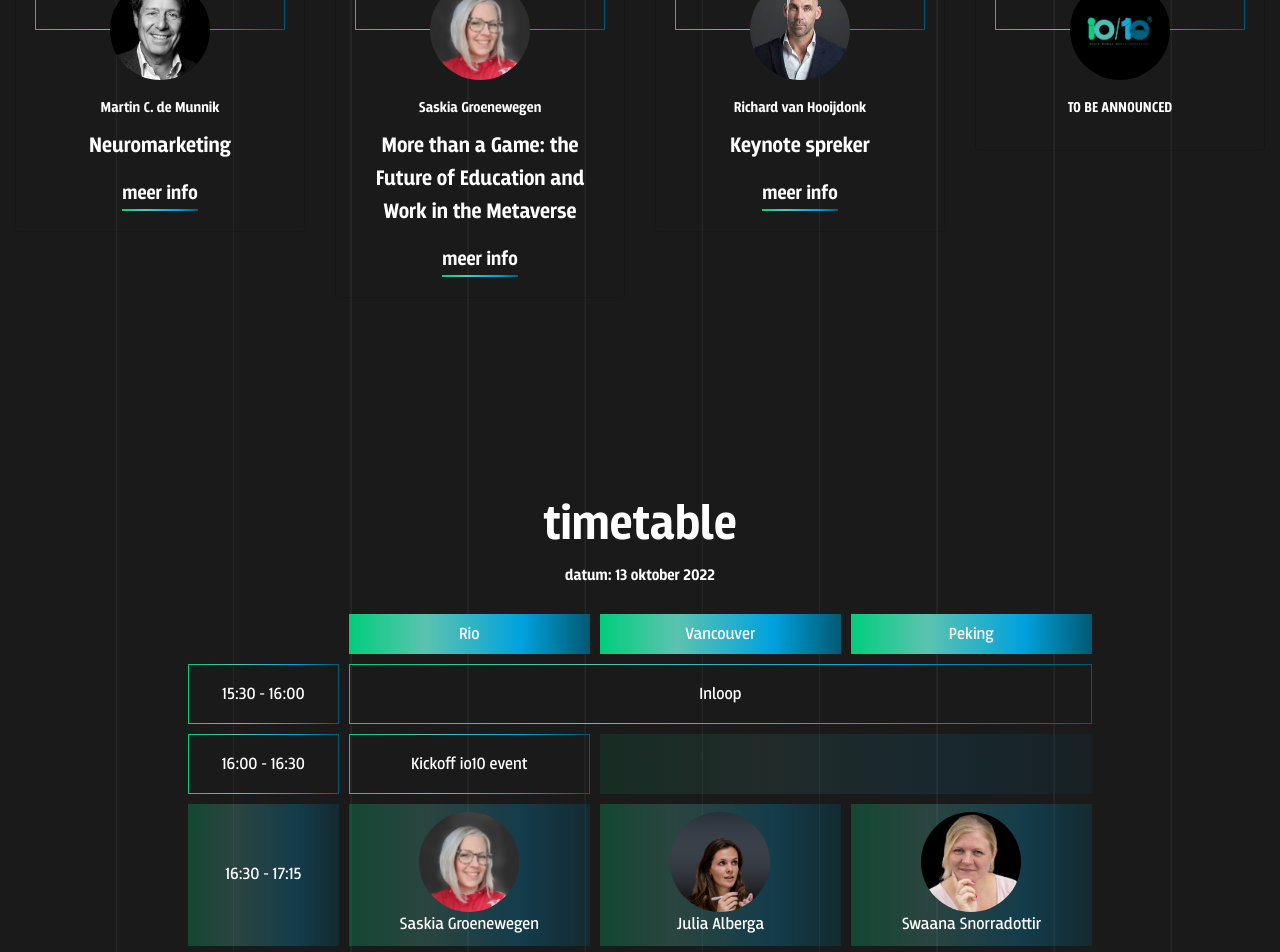
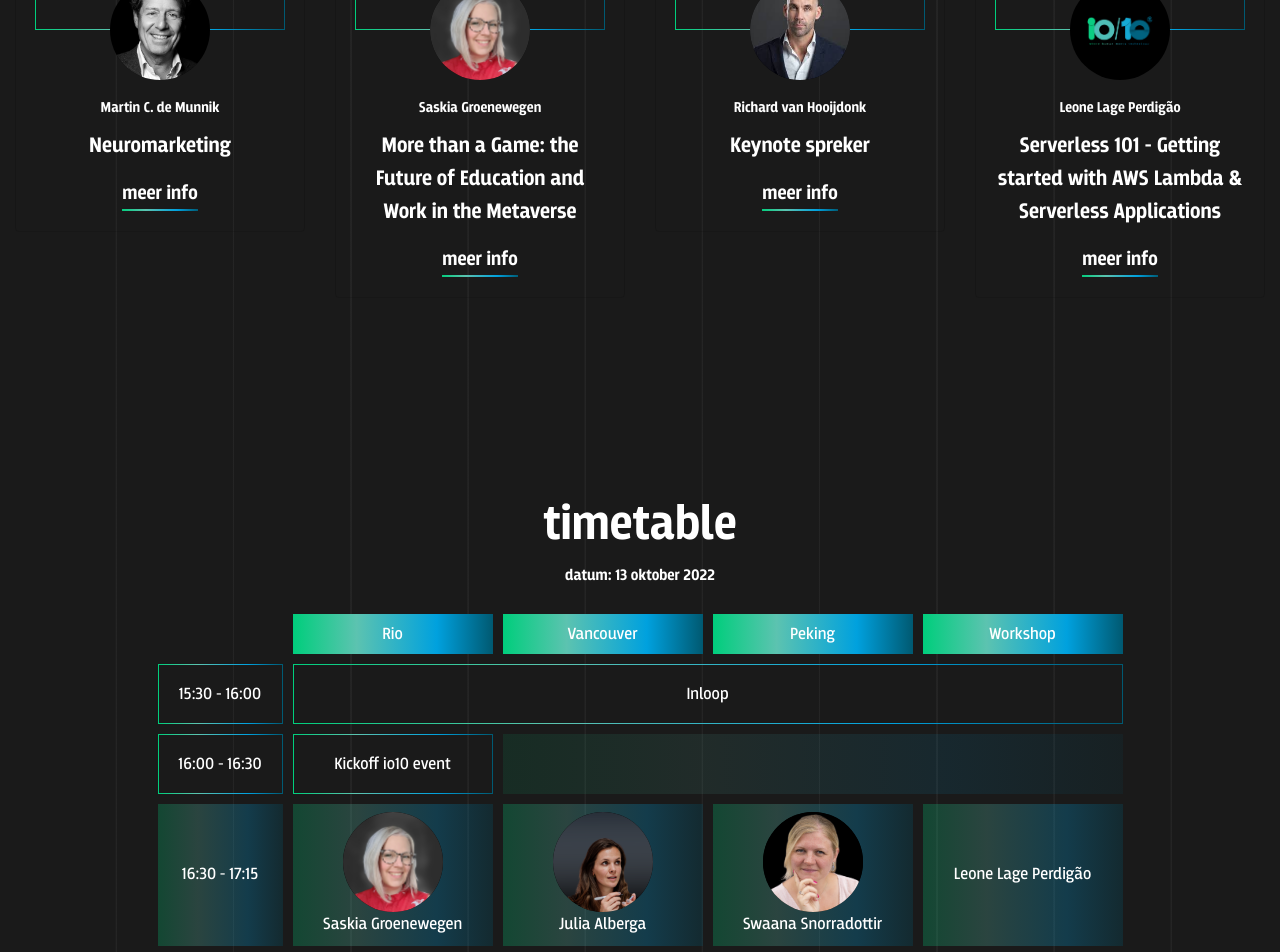
Before and after one commit to J-nextgroup/io10, an Angular app: page / in a window 1280 px wide. Shown: the part 2040-2992 px from the top of the page. Built offline with nearby package versions, Linux system fonts and the light colour scheme.

Commit message:
added workshop speaker with remarks section

```diff
--- a/src/app/SpeakerSection/speaker-section.component.html
+++ b/src/app/SpeakerSection/speaker-section.component.html
@@ -47,6 +47,7 @@
             <div class="time mt-3" *ngIf="currentSpeaker.time"><img src="assets/time.svg" /> {{ currentSpeaker.time }}
             </div>
             <div class="modalborder mt-3"></div>
+            <div class="remarks mt-3" *ngIf="currentSpeaker.remarks">{{ currentSpeaker.remarks }}</div>
             <div class="description mt-3">{{ currentSpeaker.description }}</div>
           </div>
         </div>
--- a/src/app/SpeakerSection/speaker-section.component.scss
+++ b/src/app/SpeakerSection/speaker-section.component.scss
@@ -102,6 +102,14 @@ p {
     font-size: 12px;
     line-height: 18px;
   }
+
+  .remarks {
+    margin-top: 10px;
+    margin-bottom: 10px;
+    padding: 0.5rem;
+    background-color: #f1a61c;
+    font-size: 1.2rem;
+  }
   .modalborder {
     width: 100%;
     height: 1px;
--- a/src/app/TimeTableSection/timetable-section.component.html
+++ b/src/app/TimeTableSection/timetable-section.component.html
@@ -10,17 +10,18 @@
         <th>Rio</th>
         <th>Vancouver</th>
         <th>Peking</th>
+        <th>Workshop</th>
       </tr>
     </thead>
     <tbody>
       <tr>
         <td class="bordered" style="height: 60px">15:30 - 16:00</td>
-        <td colspan="3" class="bordered">Inloop</td>
+        <td colspan="4" class="bordered">Inloop</td>
       </tr>
       <tr>
         <td class="bordered" style="height: 60px">16:00 - 16:30</td>
         <td class="bordered">Kickoff io10 event </td>
-        <td colspan="2" class="with-bg-faded"></td>
+        <td colspan="3" class="with-bg-faded"></td>
       </tr>
       <tr>
         <td class="with-bg" style="height: 130px">16:30 - 17:15</td>
@@ -42,10 +43,17 @@
             Swaana Snorradottir
           </div>
         </td>
+        <td class="with-bg p-2">
+          <!-- <img src="assets/swaana.jpg" alt="Swaana Snorradottir" class="profile-img"> -->
+          <div>
+            Leone Lage Perdigão
+          </div>
+
+        </td>
       </tr>
       <tr>
         <td class="bordered" style="height: 60px">17:15 - 17:45</td>
-        <td colspan="3" class="bordered">Catering met appetizers</td>
+        <td colspan="4" class="bordered">Catering met appetizers</td>
       </tr>
       <tr>
         <td class="with-bg" style="height: 130px">17:45 - 18:30</td>
@@ -68,10 +76,11 @@
             Bjorn van der Beek
           </div>
         </td>
+        <td class="with-bg-faded"></td>
       </tr>
       <tr>
         <td class="bordered" style="height: 60px">18:30 - 19:00</td>
-        <td colspan="3" class="bordered">Catering met hoofdgerecht</td>
+        <td colspan="4" class="bordered">Catering met hoofdgerecht</td>
       </tr>
       <tr>
         <td class="bordered" style="height: 60px">19:00 - 20:00</td>
@@ -81,11 +90,11 @@
             Keynote speaker <br /><b>(Richard van Hooijdonk)</b>
           </div>
         </td>
-        <td colspan="2" class="with-bg-faded"></td>
+        <td colspan="3" class="with-bg-faded"></td>
       </tr>
       <tr>
         <td class="bordered" style="height: 60px">20:00 - 22:00</td>
-        <td colspan="3" class="bordered">Borrel (grote zaal en Piccalilly)</td>
+        <td colspan="4" class="bordered">Borrel (grote zaal en Piccalilly)</td>
       </tr>
     </tbody>
   </table>
--- a/src/app/data.ts
+++ b/src/app/data.ts
@@ -8,6 +8,7 @@ export interface Speaker {
   location: string
   time: string
   description: string
+  remarks?: string
 }
 
 export interface LogoSection {
@@ -115,11 +116,12 @@ export const speakers: Speaker[] = [
     portrait: ['assets/logo.png'],
     isDefaultPicture: true,
     isDefaultBanner: true,
-    title: 'TO BE ANNOUNCED',
-    subject: '',
-    location: '',
+    remarks: 'Requires an AWS account ready to be used, which can be created for free.',
+    title: 'Leone Lage Perdigão',
+    subject: 'Serverless 101 - Getting started with AWS Lambda & Serverless Applications',
+    location: 'workshop',
     time: '',
-    description: '',
+    description: 'In this workshop, we take a high-level overview of AWS Lambda, a serverless computing platform that has changed the way developers around the world build applications. We examine how Lambda works under the hood, the capabilities it has, and how it is used. We also have a taste of AWS CDK and explore how this tool helps us to build and maintain our solution.',
   },
 ]
 
```
